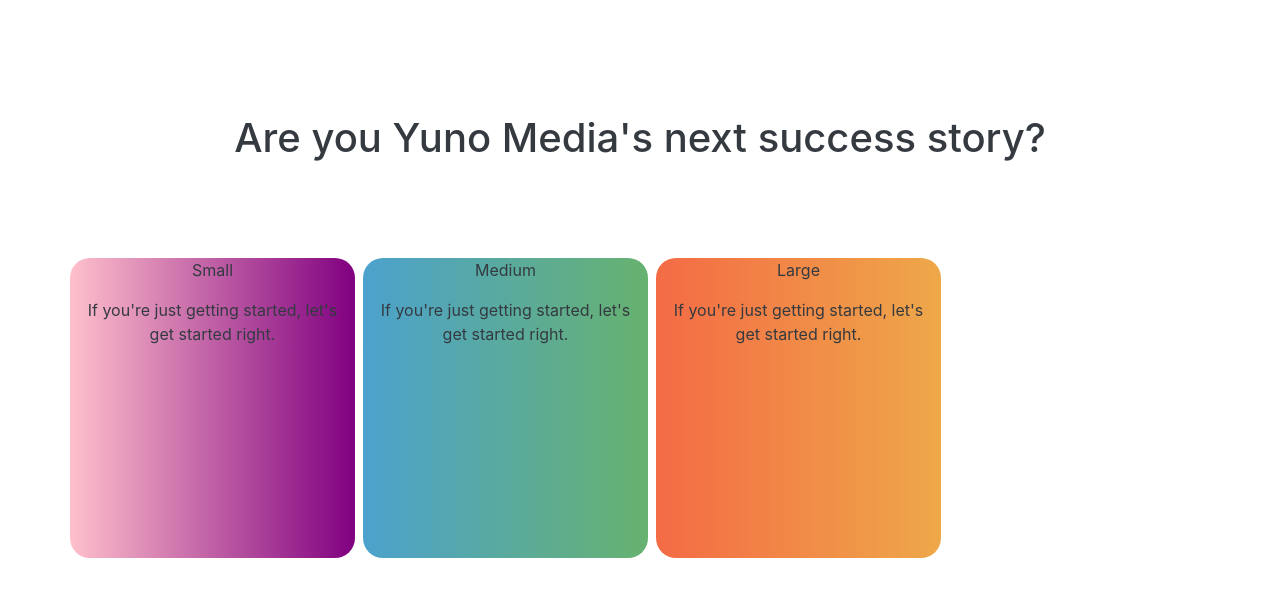
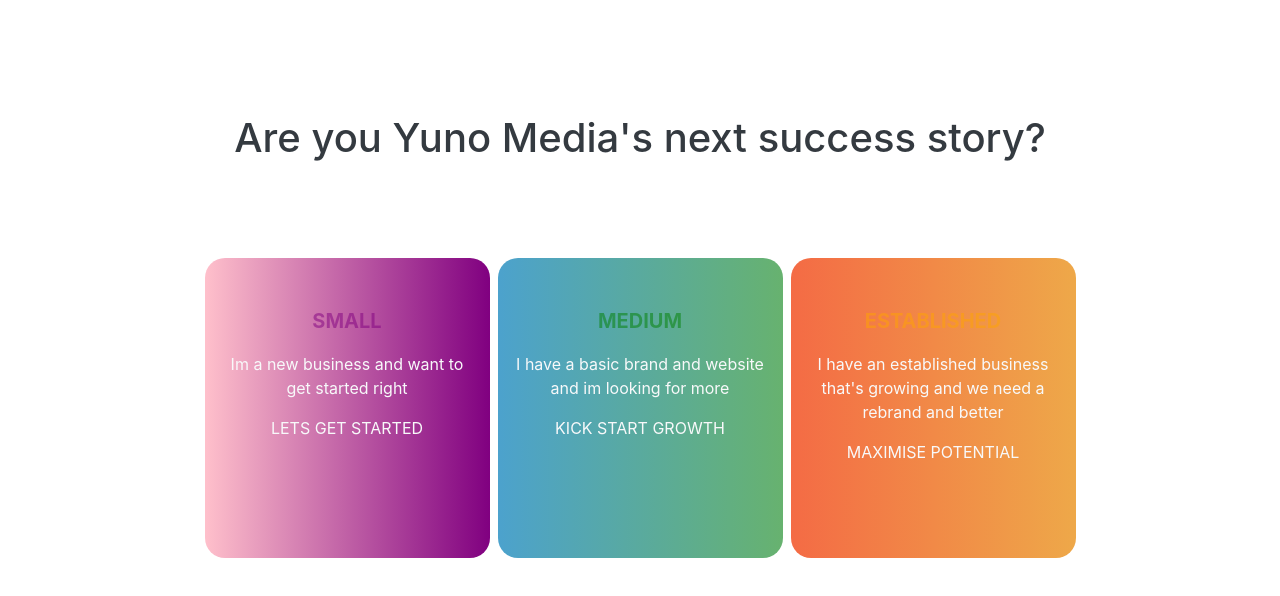
Before and after one commit to Yunojoe/Yuno-Site-HTML, a website: page index.html in a window 1280 px wide. Shown: the part 2576-3172 px from the top of the page. Drawn offline with Linux system fonts and the light colour scheme.

Commit message:
Improvements to the cards

```diff
--- a/index.html
+++ b/index.html
@@ -120,21 +120,34 @@
 			<div class="col-lg-12 col-md-12 col-sm-12 mt-3 text-center">
 				<h1 class="mt-4 mb-5 pb-5">Are you Yuno Media's next success story?</h1>
 				<div class="mt-5 row ">
-                    <div class="col-lg-3  mr-1 cta-card purple text-center">
-                        <div id="card-content">
-                            <p>Small</p>
-                            <p>If you're just getting started, let's get started right.</p></div>
-                    </div>
-                    <div class="col-lg-3 ml-1 mr-1 cta-card green text-center">
-                        <div id="card-content">
-                        <p>Medium</p>
-                        <p>If you're just getting started, let's get started right.</p>
+                    <div class="col-lg-3 mr-1 cta-card purple col-centered text-center">
+                        <div  id="card-content" class="pt-5">
+                            <i></i>
+                            <p class="purple-text font-weight-bold faded-text lead text-uppercase">Small</p>
+                            <p class="text-light">Im a new business and want to get started right</p>
+                        </div>
+                         <div>
+                        <p class="text-light">LETS GET STARTED</p>
                         </div>
                     </div>
-                    <div class="col-lg-3 ml-1 cta-card orange text-center">
-                        <div id="card-content">
-                        <p>Large</p>
-                        <p>If you're just getting started, let's get started right.</p>
+                    <div class="col-lg-3 ml-1 mr-1 cta-card green col-centered text-center">
+                        <div id="card-content" class="pt-5">
+                        <i></i>
+                        <p class="green-text faded-text font-weight-bold lead text-uppercase">medium</p>
+                        <p class="text-light">I have a basic brand and website and im looking for more</p>
+                        </div>
+                         <div>
+                        <p class="text-light">KICK START GROWTH</p>
+                        </div>
+                    </div>
+                    <div class="col-lg-3 ml-1 cta-card orange col-centered text-center">
+                        <div id="card-content" class="pt-5">
+                        <i></i>
+                        <p class="font-weight-bold lead orange-text faded-text text-uppercase">Established</p>
+                        <p class="text-light">I have an established business that's growing and we need a rebrand and better</p>
+                        </div>
+                        <div>
+                        <p class="text-light">MAXIMISE POTENTIAL</p>
                         </div>
                     </div>
                 </div>
--- a/style.css
+++ b/style.css
@@ -118,13 +118,34 @@
     height: 700px;
 }
 
+.col-centered{
+    float: none;
+    margin: 0 auto;
+}
+
+.purple-text{
+    color: purple;
+}
+
+.orange-text{
+    color: orange;
+}
+.green-text{
+    color: green;
+}
 
 
 section.standard{
     min-height: 750px;
 }
 
+.thick{
+    font-size
+}
 
+.faded-text{
+    opacity: 0.5;
+}
 section.shadow {
   box-shadow: 0 10px 20px rgba(0,0,0,0.19), 0 6px 6px rgba(0,0,0,0.23);
 }
```
